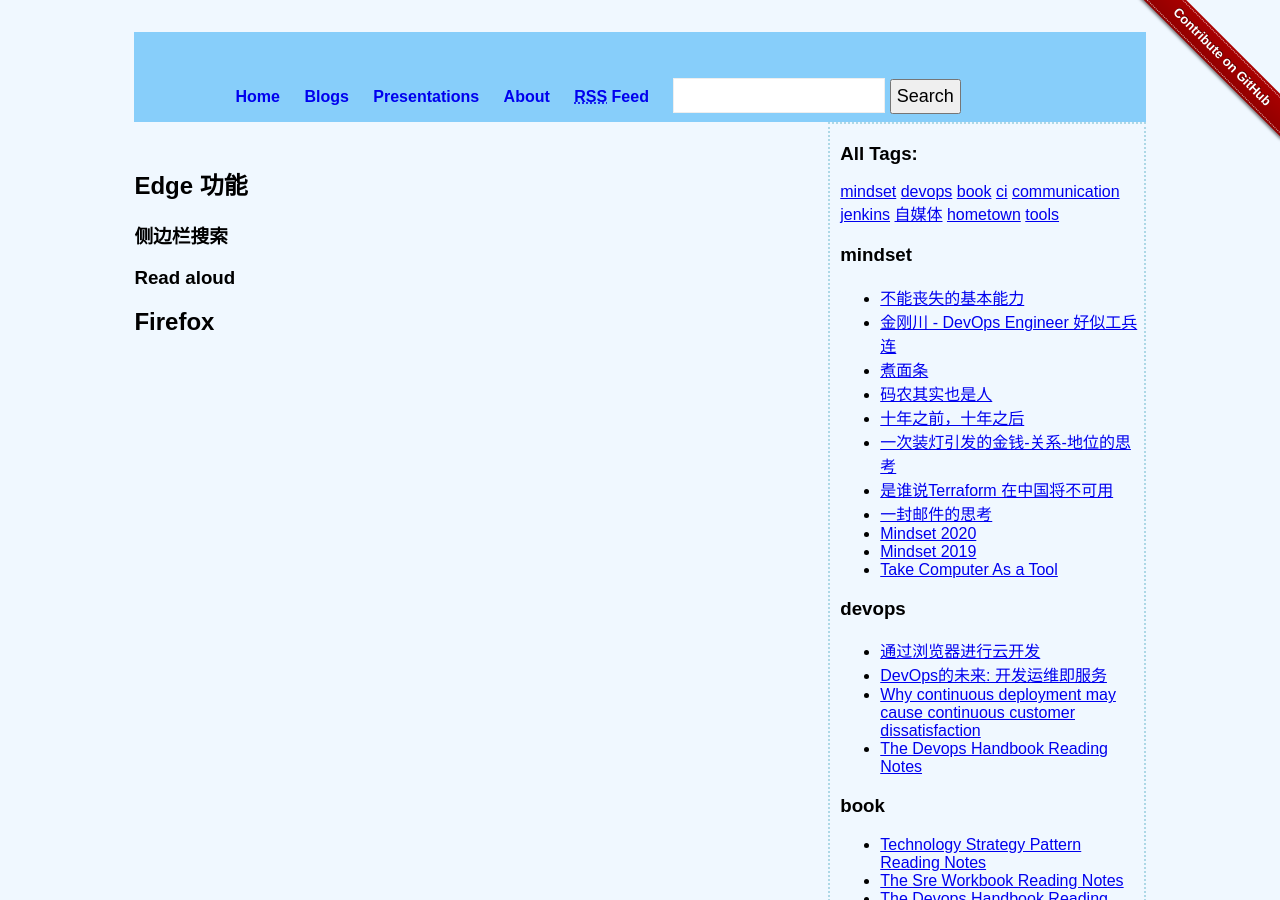
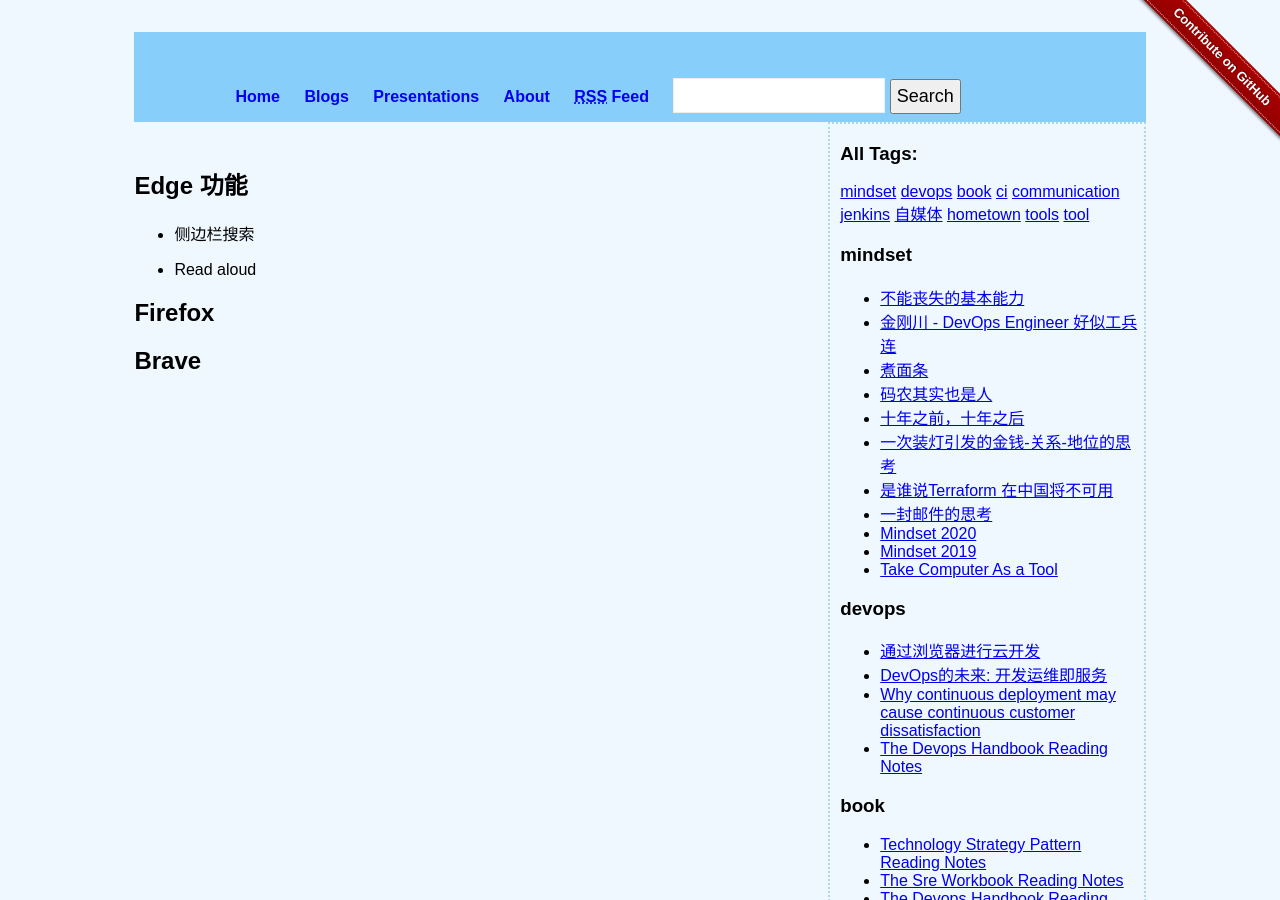
Before and after one commit to liuning0820/liuning0820.github.io, a Jekyll site: the page built from _posts/2021-01-30-浏览器.md, in a window 1280 px wide and 900 px high. Built offline with Jekyll 4.4.1, drawn with Linux system fonts in a browser that asks for light colours; our own code applies the rules of GitHub Pages for plain Markdown files.

Commit message:
update a bit

```diff
--- a/_posts/2021-01-30-浏览器.md
+++ b/_posts/2021-01-30-浏览器.md
@@ -2,14 +2,16 @@
 layout: default
 author: liuning0820
 tags: [tool]
-title:浏览器使用
+title: 浏览器
 ---
 
 
 ## Edge 功能
 
-### 侧边栏搜索
+- 侧边栏搜索
 
-### Read aloud
+- Read aloud
 
 ## Firefox
+
+## Brave
```
